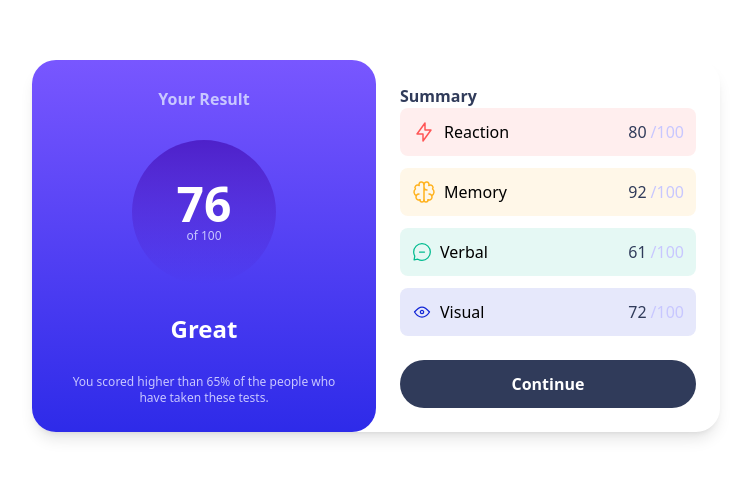
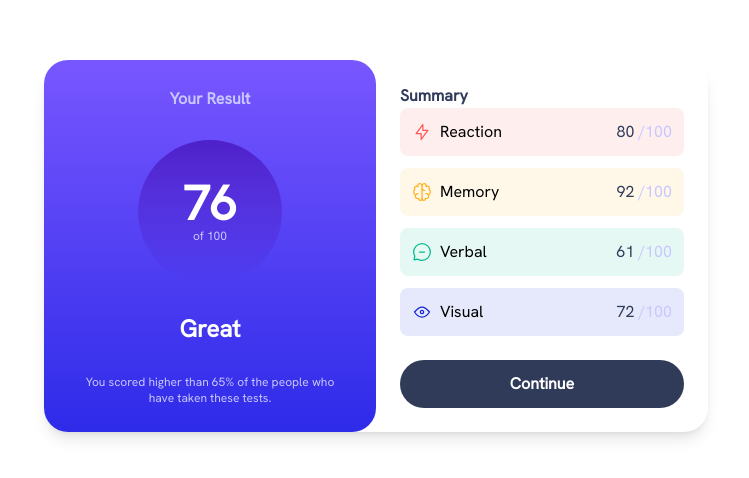
Before and after one commit to mujabom/result-sumury-component, a React (Vite) app: page / in a window 1280 px wide. Shown: the part 154-632 px from the top of the page, without its empty margins (264-1013 px from the left). Built offline with nearby package versions, Linux system fonts and the light colour scheme.

Commit message:
added font

```diff
--- a/src/index.css
+++ b/src/index.css
@@ -1,9 +1,9 @@
-/* @import url("https://fonts.googleapis.com/css2?family=Hanken+Grotesk&display=swap"); */
+@import url("https://fonts.googleapis.com/css2?family=Hanken+Grotesk&display=swap");
 
 @tailwind base;
 @tailwind components;
 @tailwind utilities;
 
-/* body {
+body {
   font-family: "Hanken Grotesk", sans-serif;
-} */
+}
```
